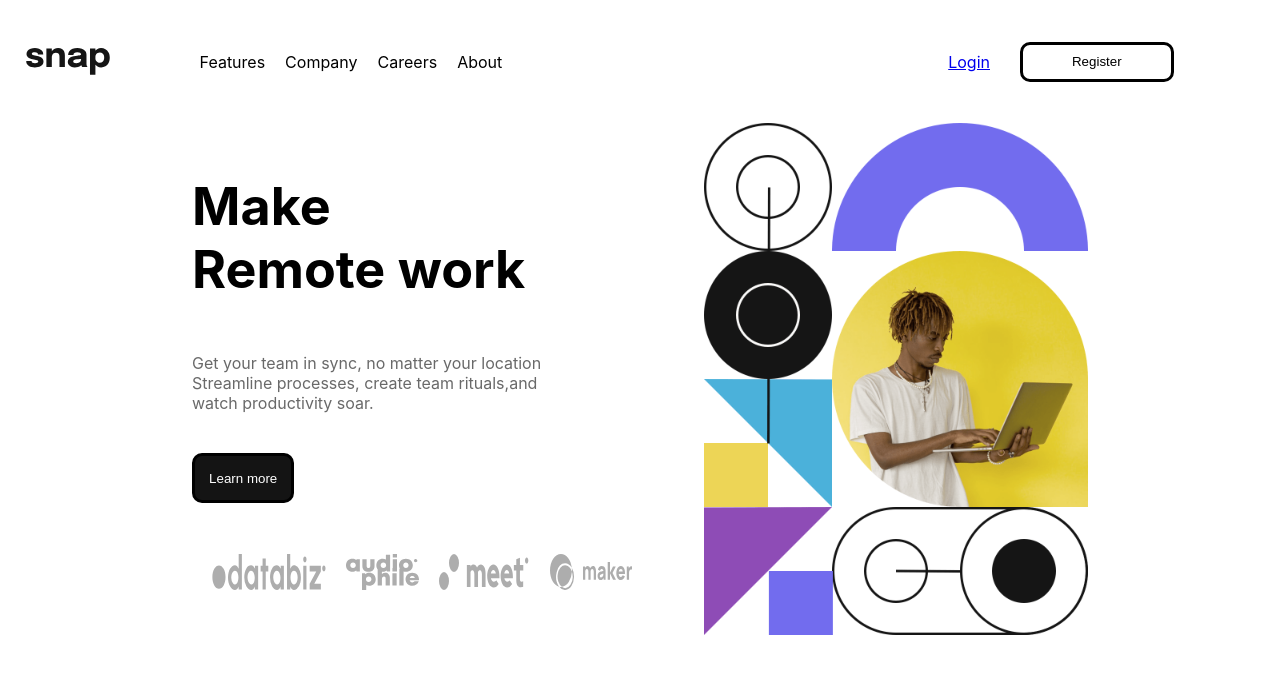
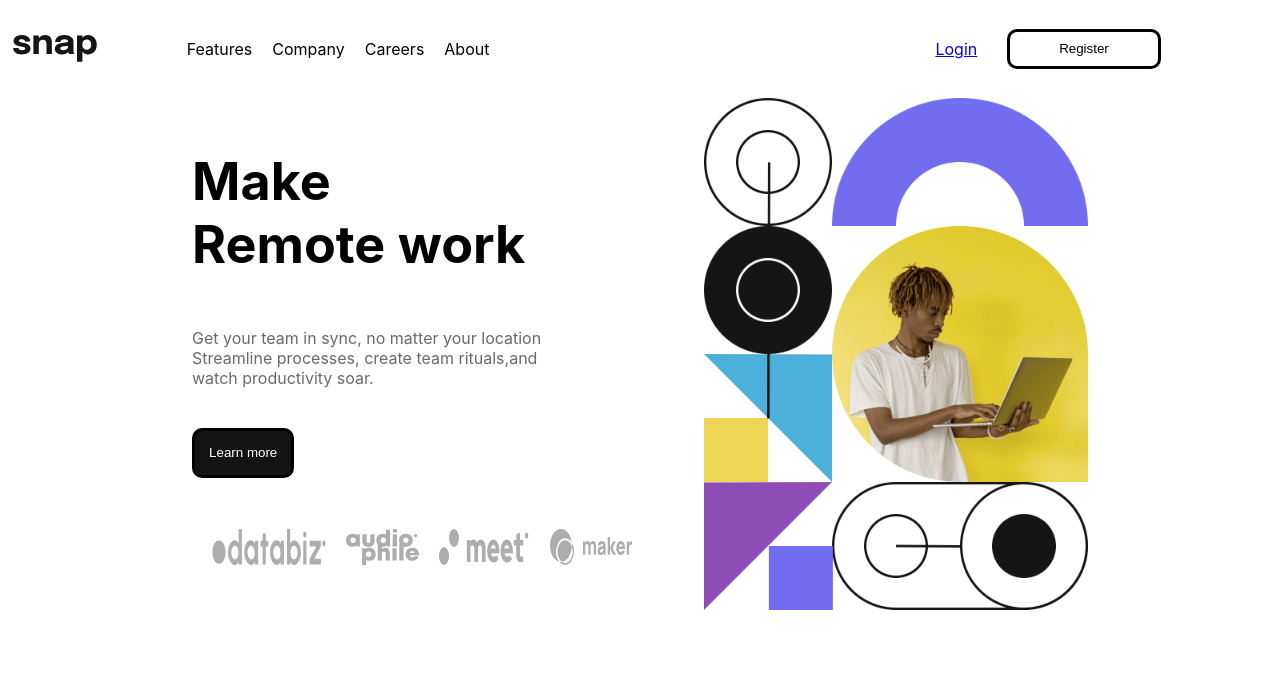
Before and after one commit to steven-mpawulo/intro-section, a React (Create React App) app: page / in a window 1280 px wide. Shown: the top 674 px of the page. Built offline with nearby package versions, Linux system fonts and the light colour scheme.

Commit message:
reduces padding on header

```diff
--- a/src/styles/header.css
+++ b/src/styles/header.css
@@ -2,7 +2,7 @@
     display: flex;
     width: 100%;
     align-items: center;
-    padding: 2%;
+    padding: 1%;
 }
 .my-logo {
     display: flex;
```
